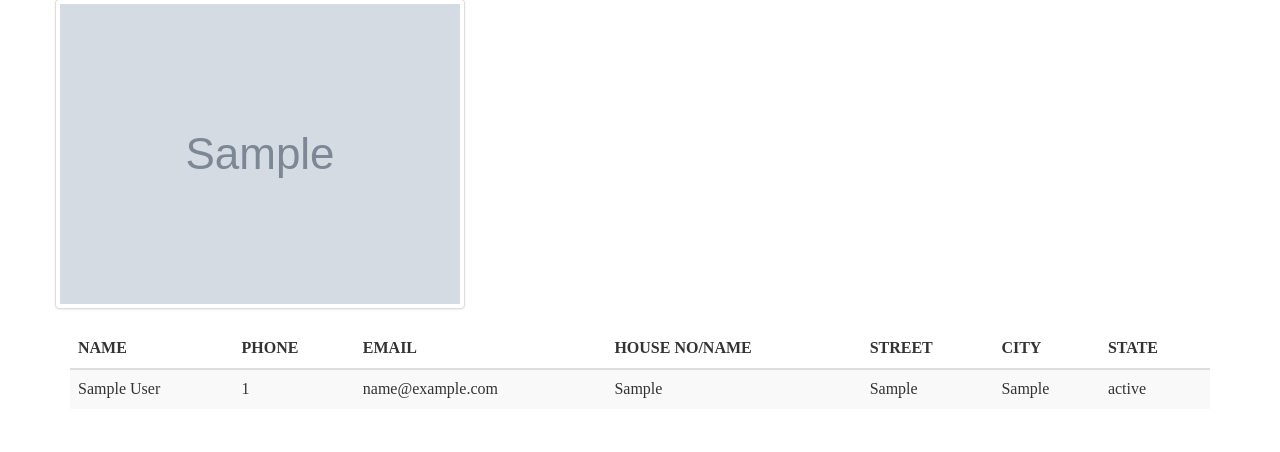
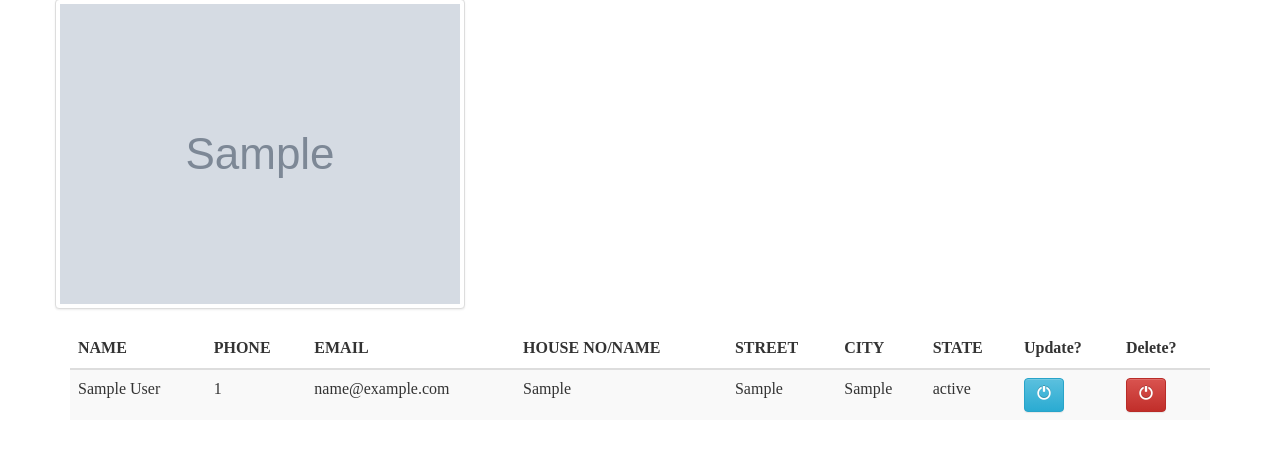
Before and after one commit to sbiju/contact, a Django app: page /contact/1/ in a window 1280 px wide. Shown: the part 130-582 px from the top of the page. Run offline with Django 3.2, Linux system fonts and the light colour scheme; tables that the repository leaves empty hold one stand-in row (values such as "Sample post"); grey boxes marked "Sample" are stand-in pictures; some libraries are stand-ins or nearby versions.

Commit message:
views modified

```diff
--- a/contacts/urls.py
+++ b/contacts/urls.py
@@ -1,11 +1,13 @@
 from django.conf.urls import url
 from django.conf import settings
 from django.conf.urls.static import static
-from .views import ContactList, ContactCreate, ContactDetail
+from .views import ContactList, ContactCreate, ContactDetail, ContactDelete, ContactUpdate
 
 
 urlpatterns = [
     url(r'^contact/$', ContactList.as_view(), name='contact_list'),
     url(r'^contact/create/$', ContactCreate.as_view(), name='contact_create'),
     url(r'^contact/(?P<pk>\d+)/$', ContactDetail.as_view(), name='contact_detail'),
+    url(r'^contact/(?P<pk>\d+)/delete/$', ContactDelete.as_view(), name='contact_delete'),
+    url(r'^contact/(?P<pk>\d+)/edit/$', ContactUpdate.as_view(), name='contact_edit'),
 ]
--- a/contacts/views.py
+++ b/contacts/views.py
@@ -21,6 +21,17 @@ class ContactCreate(CreateView):
     success_url = reverse_lazy('contact_list')
 
 
+class ContactUpdate(UpdateView):
+    model = Contact
+    fields = ['first_name', 'last_name', 'phone', 'email', 'house', 'street', 'city', 'state', 'photo']
+    success_url = reverse_lazy('contact_list')
+
+
 class ContactDetail(DetailView):
     model = Contact
     queryset = Contact.objects.all()
+
+
+class ContactDelete(DeleteView):
+    model = Contact
+    success_url = reverse_lazy('contact_list')
--- a/templates/contacts/contact_detail.html
+++ b/templates/contacts/contact_detail.html
@@ -26,6 +26,8 @@
                     <th>STREET</th>
                     <th>CITY</th>
                     <th>STATE</th>
+                    <th>Update?</th>
+                    <th>Delete?</th>
                 </tr>
             </thead>
             <tr>
@@ -50,6 +52,16 @@
                 <td>
                   {{ object.state }}
                 </td>
+                <td>
+                <a href="{% url 'contact_edit' object.pk %}" class="btn btn-info">
+                    <span class="glyphicon glyphicon-off" area-hidden="true"></span>
+                </a>
+                </td>
+                <td>
+                <a href="{% url 'contact_delete' object.pk %}" class="btn btn-danger">
+                    <span class="glyphicon glyphicon-off" area-hidden="true"></span>
+                </a>
+                </td>
             </tr>
         </table>
     </div>
```
Also changed, not shown: templates/contacts/contact_confirm_delete.html (added, +9 -0 lines), media_cdn/Adil_profile.jpeg (added).
